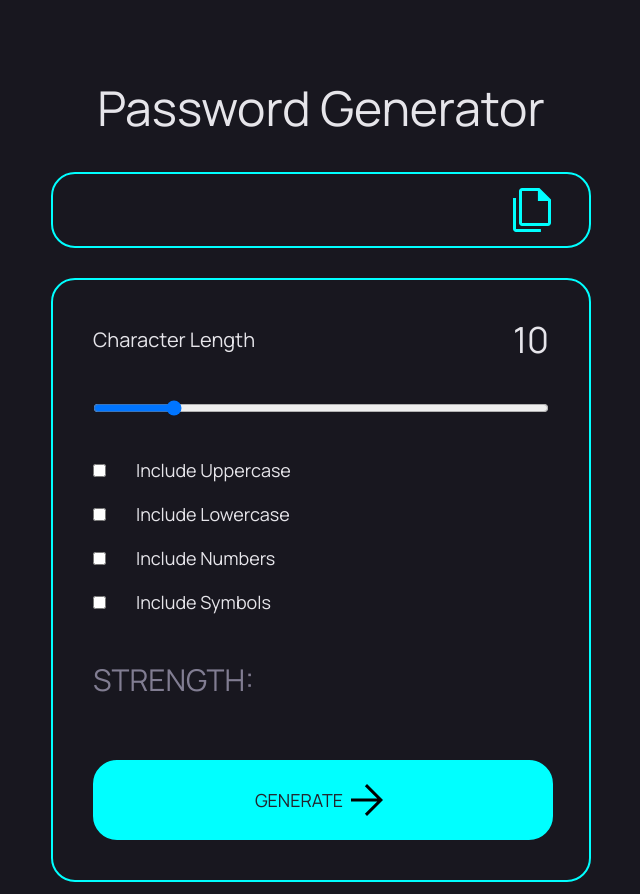
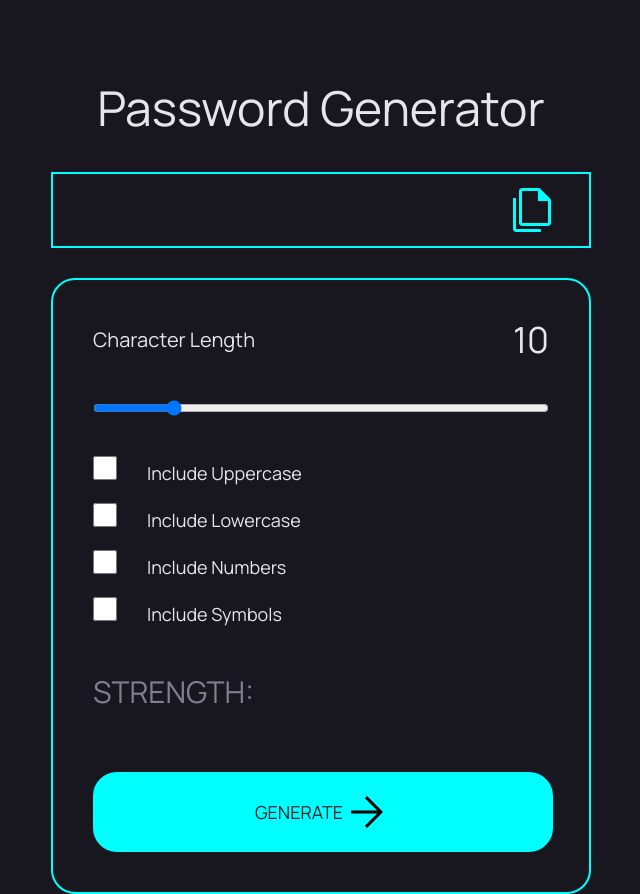
Before and after one commit to lorenzof97/password-generator, a Next.js app: page / in a window 1280 px wide. Shown: the whole page, without its empty margins (319-959 px from the left). Built offline with nearby package versions, Linux system fonts and the light colour scheme.

Commit message:
Update index.js

```diff
--- a/pages/index.js
+++ b/pages/index.js
@@ -2,6 +2,7 @@ import React, { useEffect, useState } from "react";
 import Head from "next/head";
 
 export default function Home() {
+
   const [input, setInput] = useState(10);
   const [submit, setSubmit] = useState(false);
   const [text, setText] = useState(""); // remember to reset to empty string
@@ -10,22 +11,28 @@ export default function Home() {
   const [number, setNumber] = useState("");
   const [special, setSpecial] = useState("");
   const [password, setPassword] = useState("");
-  const [sliderPress, setSliderPress] = useState(false);
-  const [checkPress, setCheckPress] = useState(false);
   const [buttonPress, setButtonPress] = useState(false);
   const [copyPress, setCopyPress] = useState(false);
-  const [warning, setWarning] = useState("");
   const tempPassword = [];
+  let params = lowercase + uppercase + number + special;
 
-  // let [params, setParams] = useState(lowercase + uppercase + number + special);
-  let params = lowercase + uppercase + number + special;
+  {/*
+    const [warning, setWarning] = useState("");
+    const [sliderPress, setSliderPress] = useState(false);
+    const [checkPress, setCheckPress] = useState(false);
+  */}
 
   useEffect(() => {
     if (submit) {
+      if (!params == "") {
       for (let i = 0; tempPassword.length < input; i++) {
         tempPassword.push(params[Math.floor(Math.random() * params.length)]);
       }
       setPassword(tempPassword.join(""));
+      setText("");
+    } else if (params.length == 0) {
+      setText("No parameters")
+    }
       setSubmit(false);
     }
   }, [submit]);
@@ -68,16 +75,13 @@ export default function Home() {
     setInput(e.target.input)
   }
 
-
-
   return (
     <>
-      {/* if doesnt work move down the css to a div below to encapsulate it */}
       <div className="pt-[5.5vh] w-[540px] h-[80px]">
         <h1 className="text-center text-5xl p-10">Password Generator</h1>
-        <div className="bg-[#18171F] border-2 border-[#00FFFF] flex flex-row mx-[auto] items-center p-3 rounded-3xl">
+        <div className="bg-[#18171F] border-2 border-[#00FFFF] flex flex-row items-center   p-3">
           <h2 className="text-[32px]">{password}</h2>
-          <h3 className="absolute text-center text-lg pl-[300px] bg-transparent color-[#00FFFF]">{text}</h3>
+          <h3 className="ml-auto mr-0 text-lg bg-transparent color-[#00FFFF]">{text}</h3>
           <svg
             onClick={handleCopy}
             onMouseDown={() => setCopyPress(true)}
@@ -90,14 +94,11 @@ export default function Home() {
             <path d="M39 40H13q-1.2 0-2.1-.9-.9-.9-.9-2.1V5q0-1.2.9-2.1.9-.9 2.1-.9h17.4L42 13.6V37q0 1.2-.9 2.1-.9.9-2.1.9ZM28.9 14.9V5H13v32h26V14.9ZM7 46q-1.2 0-2.1-.9Q4 44.2 4 43V12.05h3V43h24.9v3Zm6-41v9.9V5v32V5Z" />
           </svg>
         </div>
-        {/* <p className = "h-5"></p> */}
         <div className = "w-full h-[30px] [bg-[#18171F]"/>
         <div className="bg-[#18171F] p-10 text-lg rounded-3xl border-[#00FFFF] border-2">
           <div className="flex flex-row text-xl pb-4 items-center">
             Character Length<p onChange = {handleChange} className="ml-[auto] mr-0 text-4xl">{input}</p>
           </div>
-          {/* consider doing this as label together with p *, also proly using state here */}
-
             <input
               className="w-full my-6"
               type="range"
@@ -107,22 +108,21 @@ export default function Home() {
               value={input}
               onChange={(e) => setInput(e.target.value)}
             />
-
-          <ul className="">
+          <ul className="flex flex-col ">
             <li onChange={(event) => handleUpper(event)} className="pt-4">
-              <input id="uppercase" type="checkbox"></input>
+              <input id="uppercase" type="checkbox" className = "bg-[#00FFFF] h-6 w-6"></input>
               <label htmlFor="uppercase">Include Uppercase</label>
             </li>
             <li onChange={(event2) => handleLower(event2)} className="pt-4">
-              <input id="lowercase" type="checkbox"></input>
+              <input id="lowercase" type="checkbox" className = "bg-[#00FFFF] h-6 w-6"></input>
               <label htmlFor="lowercase">Include Lowercase</label>
             </li>
             <li onChange={(event3) => handleNumber(event3)} className="pt-4">
-              <input id="numbers" type="checkbox"></input>
+              <input id="numbers" type="checkbox" className = "bg-[#00FFFF] h-6 w-6"></input>
               <label htmlFor="numbers">Include Numbers</label>
             </li>
             <li onChange={(event4) => handleSpecial(event4)} className="pt-4">
-              <input id="symbols" type="checkbox"></input>
+              <input id="symbols" type="checkbox" className = "bg-[#00FFFF] h-6 w-6"></input>
               <label htmlFor="symbols">Include Symbols</label>
             </li>
           </ul>
@@ -134,7 +134,6 @@ export default function Home() {
             onClick={() => setSubmit(true)}
             onMouseDown={() => setButtonPress(true)}
             onMouseUp={() => setButtonPress(false)}
-
             className={`${buttonPress ? "bg-[#24232C] text-[#00FFFF]" : "bg-[#00FFFF] text-[#24232C]"} flex flex-row border-4 w-[460px] h-[80px] items-center justify-center mx-0 mt-10 rounded-3xl border-[#00FFFF]`}
           >
             GENERATE{" "}
```
